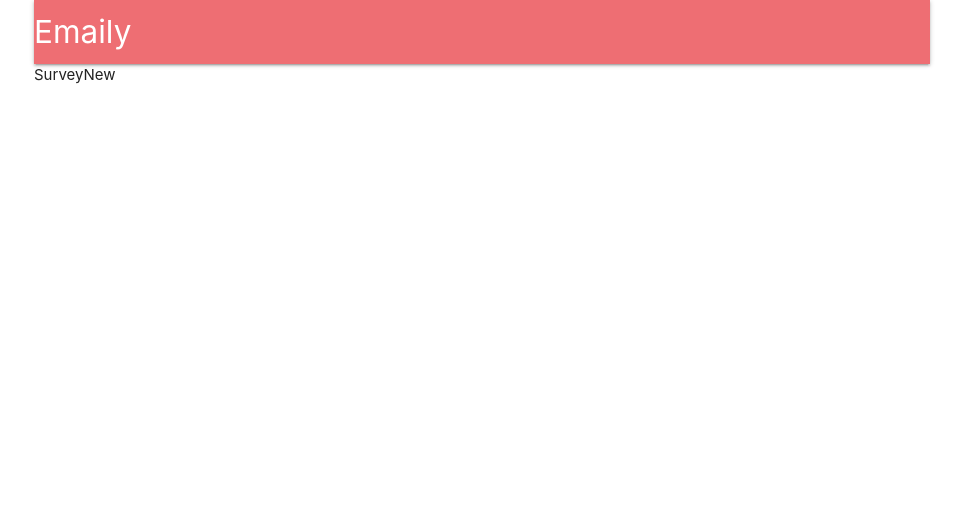
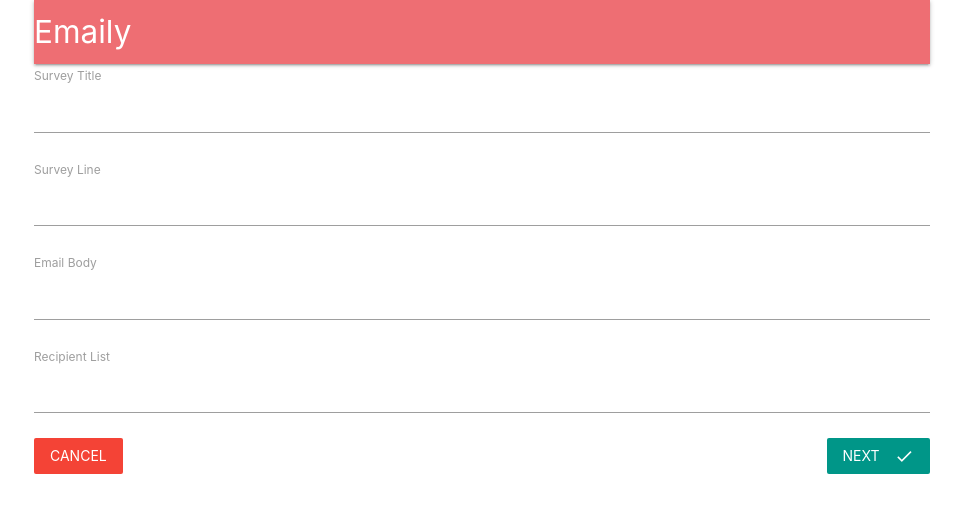
Before and after one commit to WilsonkwSheng/feedback_collector_node, a React (Create React App) app in the folder client/: page /surveys/new in a window 1280 px wide. Shown: the top 512 px of the page, without its empty margins (158-1121 px from the left). Built offline with nearby package versions, Linux system fonts and the light colour scheme; no server answers.

Commit message:
Add SurveyForm and SurveyFormReview page

```diff
--- a/client/src/actions/index.js
+++ b/client/src/actions/index.js
@@ -1,12 +1,19 @@
-import axios from "axios";
-import { FETCH_USER } from "./types";
+import axios from 'axios';
+import { FETCH_USER } from './types';
 
 export const fetchUser = () => async (dispatch) => {
-  const res = await axios.get("/api/current_user");
+  const res = await axios.get('/api/current_user');
   dispatch({ type: FETCH_USER, payload: res.data });
 };
 
 export const handleToken = (token) => async (dispatch) => {
-  const res = await axios.post("/api/stripe", token);
+  const res = await axios.post('/api/stripe', token);
   dispatch({ type: FETCH_USER, payload: res.data });
 };
+
+export const submitSurvey = (values, history) => async (dispatch) => {
+  const res = await axios.post('/api/surveys', values);
+
+  history.push('/surveys');
+  dispatch({ type: FETCH_USER, payload: res.data });
+};
--- /dev/null
+++ b/client/src/components/surveys/SurveyField.js
@@ -0,0 +1,13 @@
+import React from 'react';
+
+export default ({ input, label, meta: { error, touched } }) => {
+  return (
+    <div>
+      <label>{label}</label>
+      <input {...input} style={{ marginBottom: '5px' }} />
+      <div className='red-text' style={{ marginBottom: '20px' }}>
+        {touched && error}
+      </div>
+    </div>
+  );
+};
--- /dev/null
+++ b/client/src/components/surveys/SurveyForm.js
@@ -0,0 +1,60 @@
+import React, { Component } from 'react';
+import { reduxForm, Field } from 'redux-form';
+import SurveyField from './SurveyField';
+import { Link } from 'react-router-dom';
+import _ from 'lodash';
+import validateEmails from '../../utils/validateEmails';
+import formFields from './formFields';
+
+class SurveyForm extends Component {
+  renderFields() {
+    return _.map(formFields, ({ label, name }) => {
+      return (
+        <Field
+          key={name}
+          component={SurveyField}
+          type='text'
+          label={label}
+          name={name}
+        />
+      );
+    });
+  }
+
+  render() {
+    return (
+      <div>
+        <form onSubmit={this.props.handleSubmit(this.props.onSurveySubmit)}>
+          {this.renderFields()}
+          <Link to='/surveys' className='red btn-flat white-text'>
+            Cancel
+          </Link>
+          <button type='submit' className='teal btn-flat right white-text'>
+            Next
+            <i className='material-icons right'>done</i>
+          </button>
+        </form>
+      </div>
+    );
+  }
+}
+
+function validate(values) {
+  const errors = {};
+
+  errors.recipients = validateEmails(values.recipients || '');
+
+  _.each(formFields, ({ name }) => {
+    if (!values[name]) {
+      errors[name] = 'You must provide a value';
+    }
+  });
+
+  return errors;
+}
+
+export default reduxForm({
+  validate: validate,
+  form: 'surveyForm',
+  destroyOnUnmount: false,
+})(SurveyForm);
--- /dev/null
+++ b/client/src/components/surveys/SurveyFormReview.js
@@ -0,0 +1,45 @@
+import React from 'react';
+import { connect } from 'react-redux';
+import _ from 'lodash';
+import { withRouter } from 'react-router-dom';
+import * as actions from '../../actions';
+import formFields from './formFields';
+
+const SurveyFormReview = ({ onCancel, formValues, submitSurvey, history }) => {
+  const reviewFields = _.map(formFields, ({ name, label }) => {
+    return (
+      <div>
+        <label>{label}</label>
+        <div>{formValues[name]}</div>
+      </div>
+    );
+  });
+
+  return (
+    <div>
+      <h5>Please confirm you entries</h5>
+      {reviewFields}
+      <button
+        className='yellow darken-3 white-text btn-flat'
+        onClick={onCancel}
+      >
+        Back
+      </button>
+      <button
+        className='green btn-flat right white-text'
+        onClick={() => submitSurvey(formValues, history)}
+      >
+        Send Survey
+        <i className='material-icons right'>email</i>
+      </button>
+    </div>
+  );
+};
+
+function mapStateToProps(state) {
+  return {
+    formValues: state.form.surveyForm.values,
+  };
+}
+
+export default connect(mapStateToProps, actions)(withRouter(SurveyFormReview));
--- a/client/src/components/surveys/SurveyNew.js
+++ b/client/src/components/surveys/SurveyNew.js
@@ -1,9 +1,32 @@
 import React, { Component } from 'react';
+import { reduxForm } from 'redux-form';
+import SurveyForm from './SurveyForm';
+import SurveyFormReview from './SurveyFormReview';
 
 class SurveyNew extends Component {
+  state = { showFormReview: false };
+
+  renderContent() {
+    if (this.state.showFormReview) {
+      return (
+        <SurveyFormReview
+          onCancel={() => this.setState({ showFormReview: false })}
+        />
+      );
+    }
+
+    return (
+      <SurveyForm
+        onSurveySubmit={() => this.setState({ showFormReview: true })}
+      />
+    );
+  }
+
   render() {
-    return <div>SurveyNew</div>;
+    return <div>{this.renderContent()}</div>;
   }
 }
 
-export default SurveyNew;
+export default reduxForm({
+  form: 'surveyForm',
+})(SurveyNew);
--- /dev/null
+++ b/client/src/components/surveys/formFields.js
@@ -0,0 +1,6 @@
+export default [
+  { label: 'Survey Title', name: 'title' },
+  { label: 'Survey Line', name: 'subject' },
+  { label: 'Email Body', name: 'body' },
+  { label: 'Recipient List', name: 'recipients' },
+];
--- /dev/null
+++ b/client/src/utils/validateEmails.js
@@ -0,0 +1,19 @@
+const re =
+  /^(([^<>()\[\]\\.,;:\s@"]+(\.[^<>()\[\]\\.,;:\s@"]+)*)|(".+"))@((\[[0-9]{1,3}\.[0-9]{1,3}\.[0-9]{1,3}\.[0-9]{1,3}])|(([a-zA-Z\-0-9]+\.)+[a-zA-Z]{2,}))$/;
+
+export default (emails) => {
+  if (!emails) {
+    return;
+  }
+
+  const invalidEmails = emails
+    .split(',')
+    .map((email) => email.trim())
+    .filter((email) => re.test(email) === false);
+
+  if (invalidEmails.length) {
+    return `These emails are invalid: ${invalidEmails}`;
+  }
+
+  return;
+};
```
